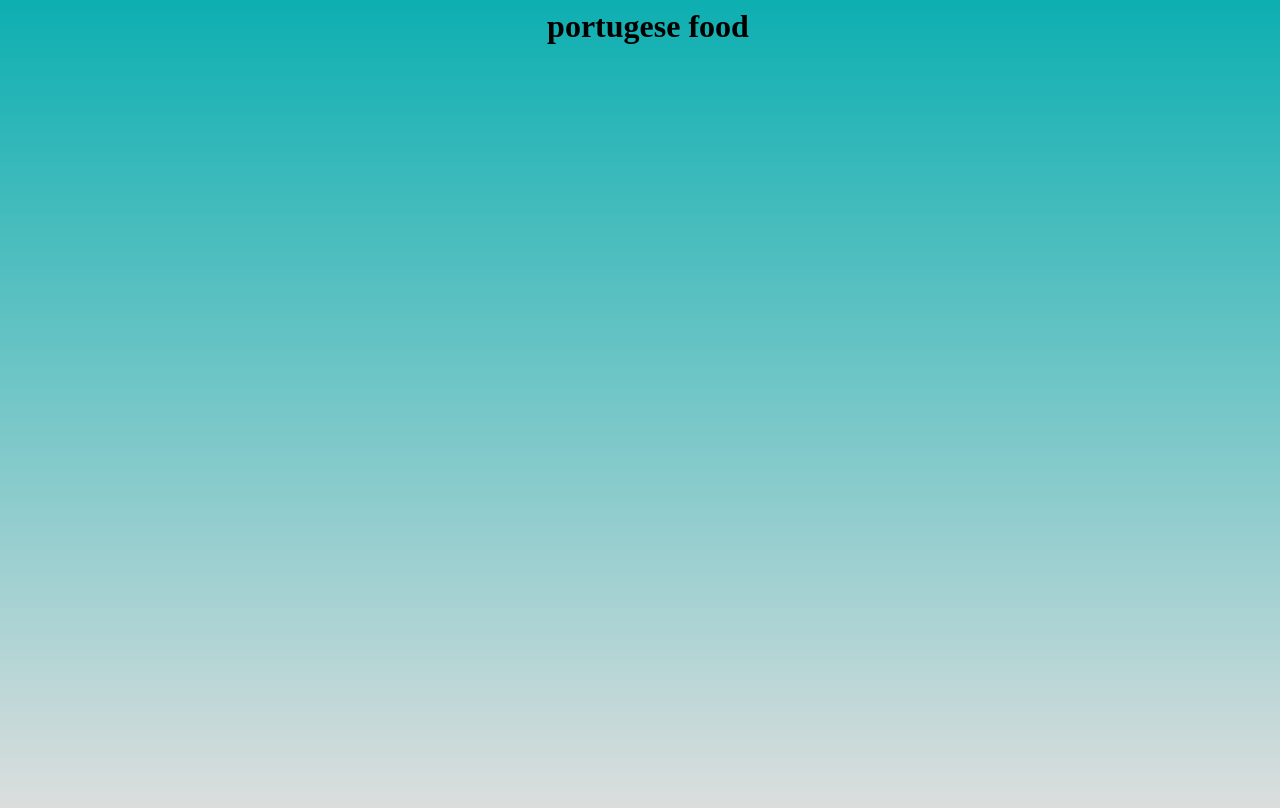
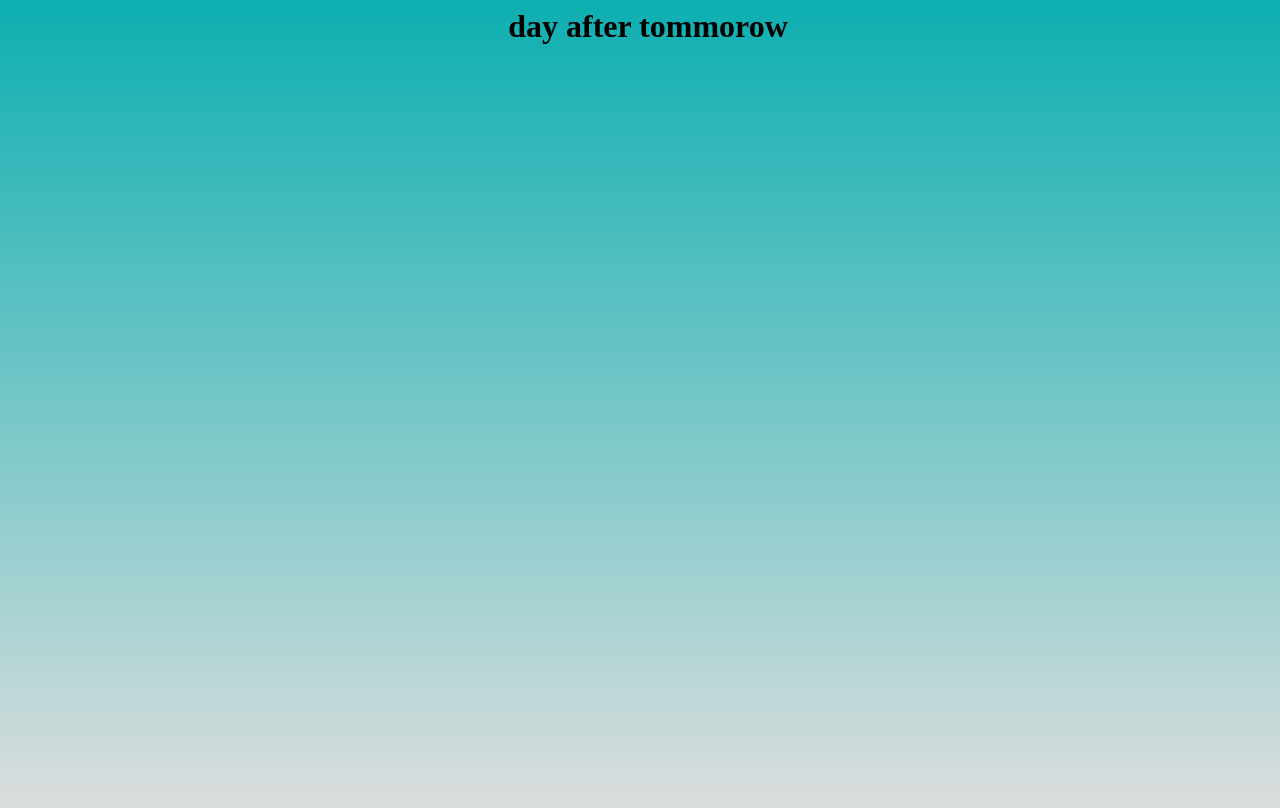
Before and after one commit to LAURA-2012/MYwesite, a plain HTML site: page index.html in a window 1280 px wide. Drawn offline with Linux system fonts and the light colour scheme.

Commit message:
Update index.html

```diff
--- a/index.html
+++ b/index.html
@@ -11,7 +11,7 @@
 </head>
 
 <body>
-<h1>portugese food</h1>
+<h1>day after tommorow</h1>
 
 
 
```
